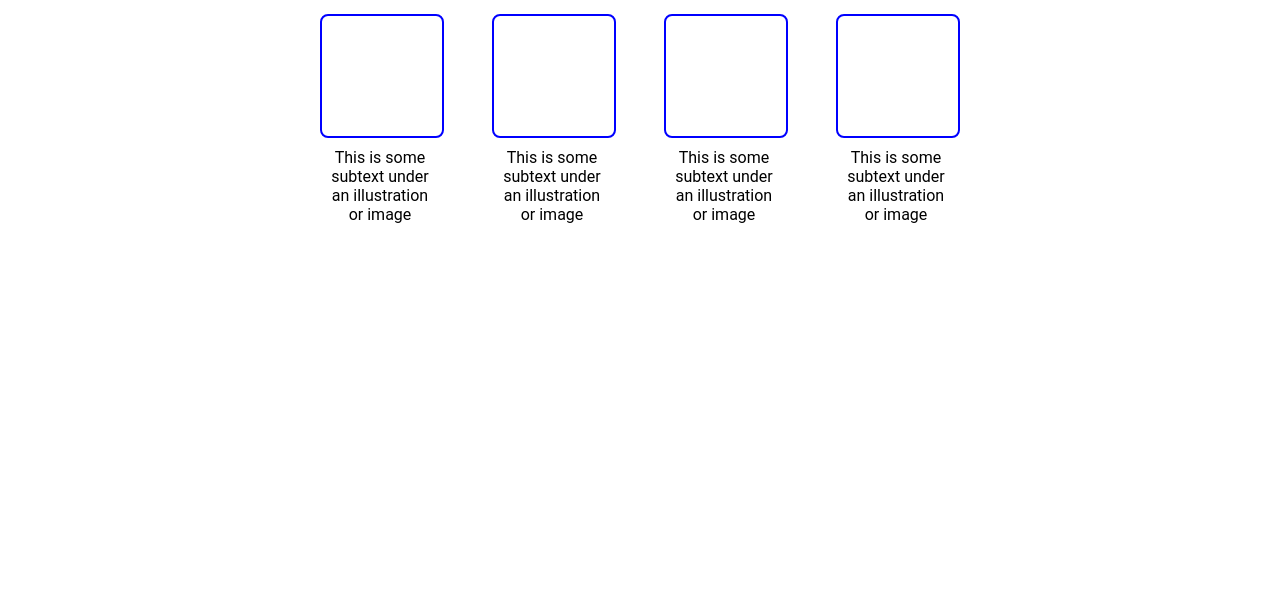
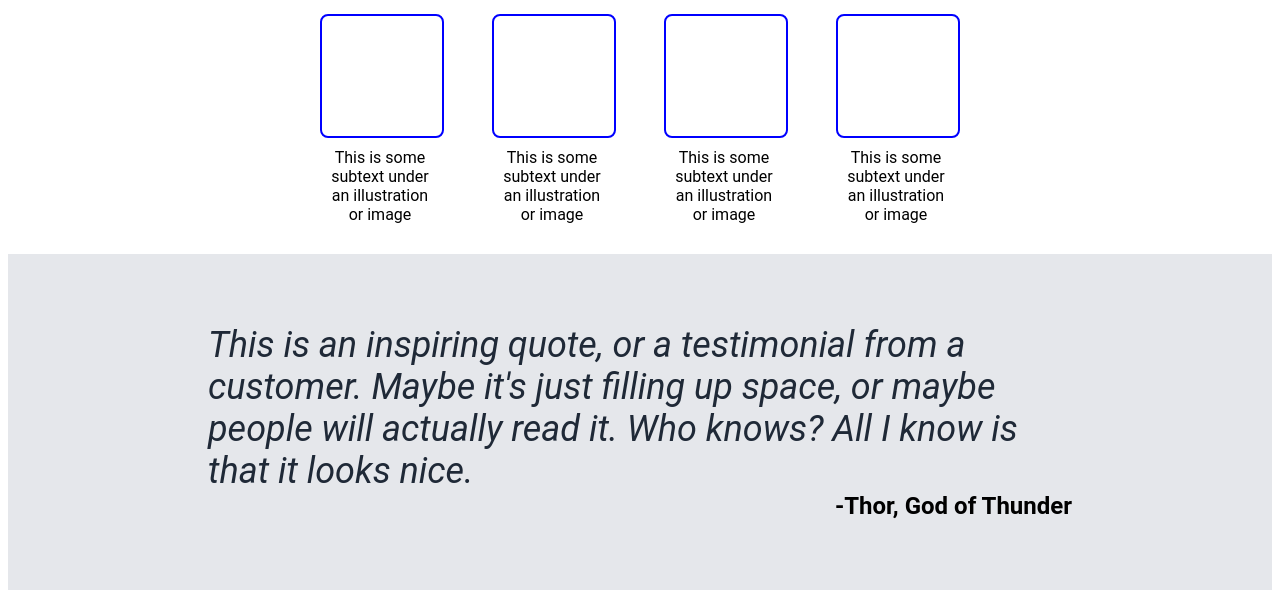
Before and after one commit to CaptainAyal/top-project-landing-page, a plain HTML site: page index.html in a window 1280 px wide. Shown: the part 466-1064 px from the top of the page. Before the commit the page ends 800 px from the top, so only its background shows below. Drawn offline with Linux system fonts and the light colour scheme.

Commit message:
quote section draft complete

```diff
--- a/index.html
+++ b/index.html
@@ -51,7 +51,12 @@
         </div>
     </div>
     <div class="quote">
-
+        <div class="text">
+            This is an inspiring quote, or a testimonial from a customer. Maybe it's just filling up space, or maybe people will actually read it. Who knows? All I know is that it looks nice.
+        </div>
+        <div class="by">
+            -Thor, God of Thunder
+        </div>
 
     </div>
     <div class="call">
--- a/style.css
+++ b/style.css
@@ -99,3 +99,22 @@ p{
     font-size: 16px;
     padding: 10px;
 }
+
+/* Two above, quote below */
+
+.quote{
+    padding: 70px 200px 70px 200px;
+    background-color: #E5E7EB;
+    }
+
+.text{
+font-size: 36px;
+color: #1f2937;
+font-style: italic;
+}
+
+.by{
+    font-size: 24px;
+    font-weight: 700;
+    text-align: right;
+}
```
